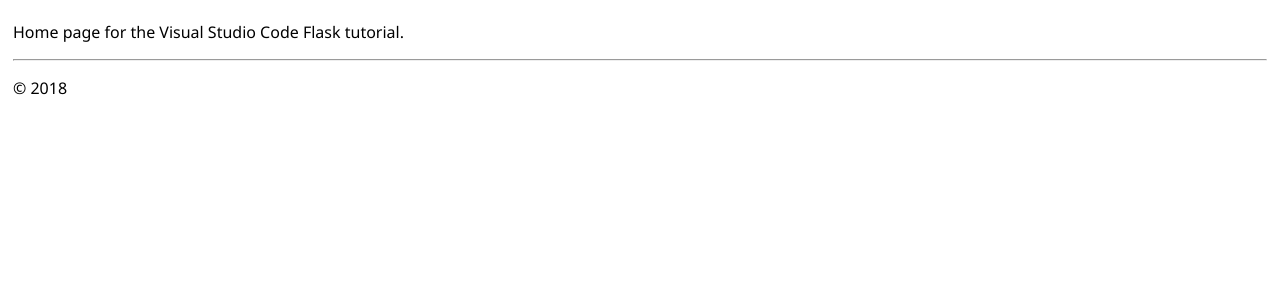
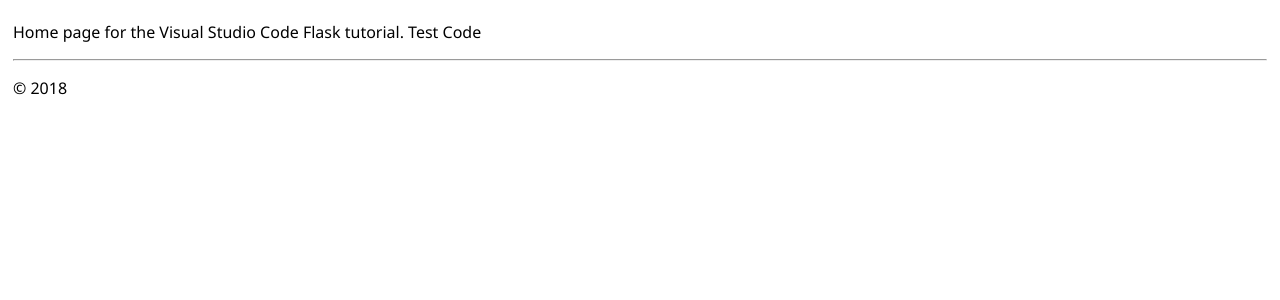
Before and after one commit to microsoft/python-sample-vscode-flask-tutorial, a Flask app: page / in a window 1280 px wide. Shown: the part 47-347 px from the top of the page. Run offline with Flask 2, Linux system fonts and the light colour scheme.

Commit message:
Update home.html

```diff
--- a/hello_app/templates/home.html
+++ b/hello_app/templates/home.html
@@ -3,5 +3,5 @@
 Home
 {% endblock %}
 {% block content %}
-<p>Home page for the Visual Studio Code Flask tutorial.</p>
+<p>Home page for the Visual Studio Code Flask tutorial. Test Code</p>
 {% endblock %}
```
